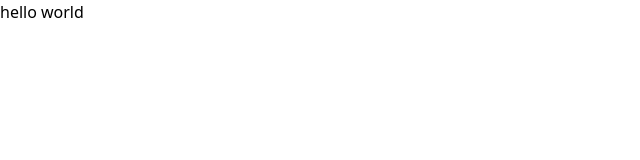
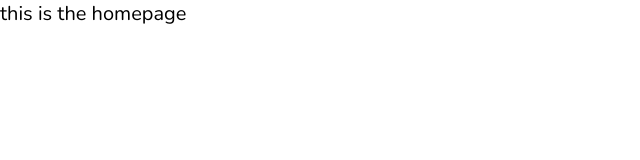
Before and after one commit to christiannunez5/CampusConnex, a React (Vite) app: page / in a window 1280 px wide. Shown: the top 160 px of the page, without its empty margins (0-640 px from the left). Built offline with nearby package versions, Linux system fonts and the light colour scheme.

Commit message:
added an empty components, pages and a customized font

```diff
--- a/package.json
+++ b/package.json
@@ -11,7 +11,8 @@
   },
   "dependencies": {
     "react": "^18.2.0",
-    "react-dom": "^18.2.0"
+    "react-dom": "^18.2.0",
+    "react-router-dom": "^6.20.0"
   },
   "devDependencies": {
     "@types/react": "^18.2.37",
--- a/src/App.css
+++ b/src/App.css
@@ -1,3 +1,6 @@
+
+@import url('https://fonts.googleapis.com/css2?family=Nunito:ital,wght@0,200;0,300;0,400;0,500;0,600;0,700;0,800;0,900;0,1000;1,200;1,300;1,400;1,500;1,600;1,700;1,800;1,900;1,1000&display=swap');
+
 @tailwind base;
 @tailwind components;
 @tailwind utilities;
--- a/src/App.jsx
+++ b/src/App.jsx
@@ -1,12 +1,19 @@
 import { useState } from 'react'
 import './App.css'
-
+import {Navbar} from './Components/Navbar/Navbar'
+import { BrowserRouter as Router, Routes, Route} from 'react-router-dom'
+import {Home} from './Pages/Home/Home'
 function App() {
   const [count, setCount] = useState(0)
 
   return (
     <div>
-      <h1 className='bg-primary'>hello world</h1>
+      <Router>
+        <Routes>
+          <Route path='/' element={<Home></Home>}></Route>
+        </Routes>
+      </Router>
+
     </div>
   )
 }
--- /dev/null
+++ b/src/Components/Navbar/Navbar.jsx
@@ -0,0 +1,8 @@
+
+export const Navbar = () => {
+    return (
+        <div id="navbar">
+            <h1>Navbar page</h1>
+        </div>
+    )
+}
--- /dev/null
+++ b/src/Pages/Home/Home.jsx
@@ -0,0 +1,6 @@
+
+export const Home = () => {
+    return (
+        <h1 className="text-xl font-primary">this is the homepage</h1>
+    )
+}
--- a/tailwind.config.js
+++ b/tailwind.config.js
@@ -12,6 +12,9 @@ export default {
           1: "#0e345a",
           2: "#DC3134"
         }
+      },
+      fontFamily: {
+        primary: ['Nunito', 'sans-serf']
       }
     },
   },
```
Also changed, not shown: 1 other file (tests, documents, lock files or other folders).
